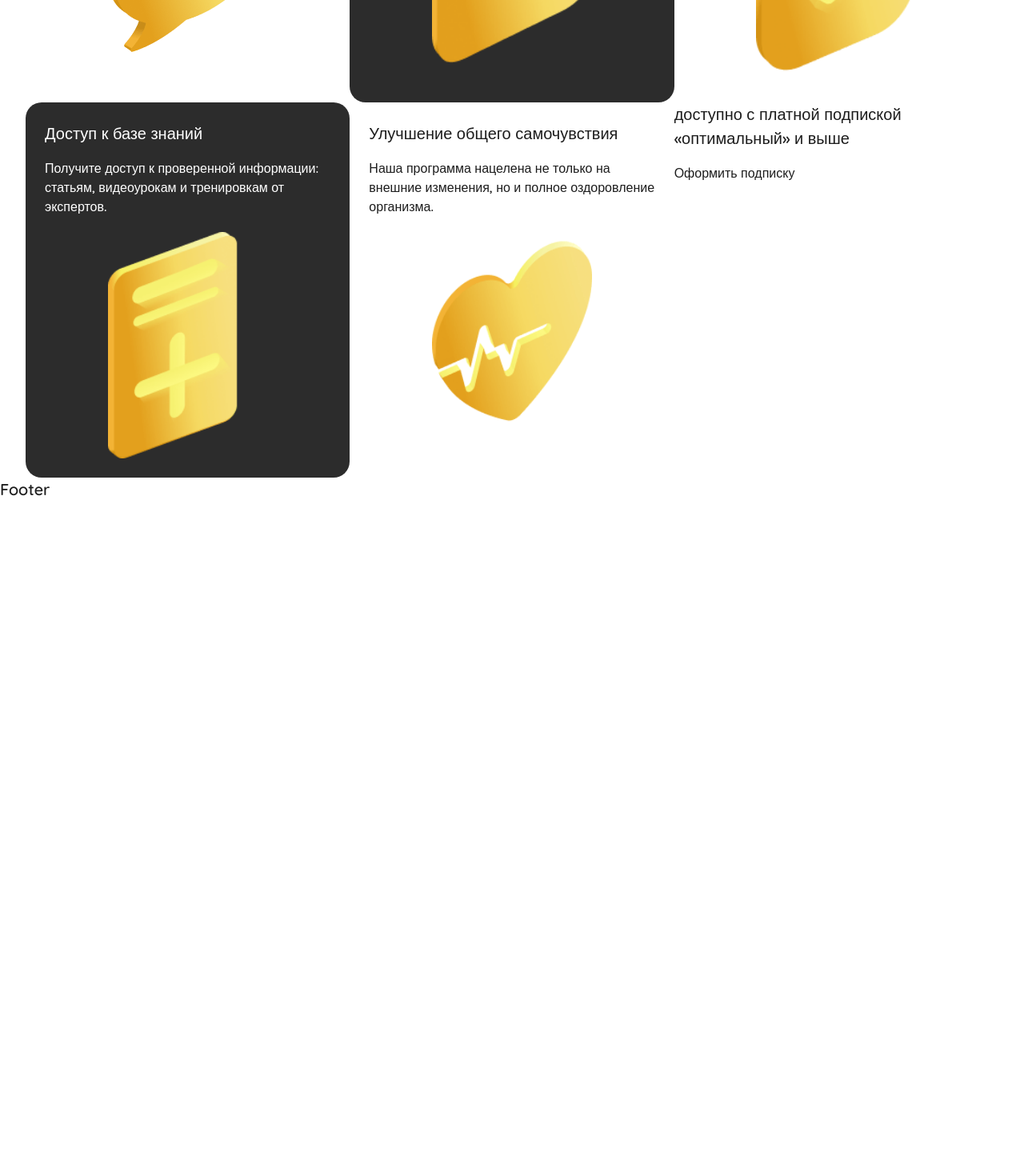
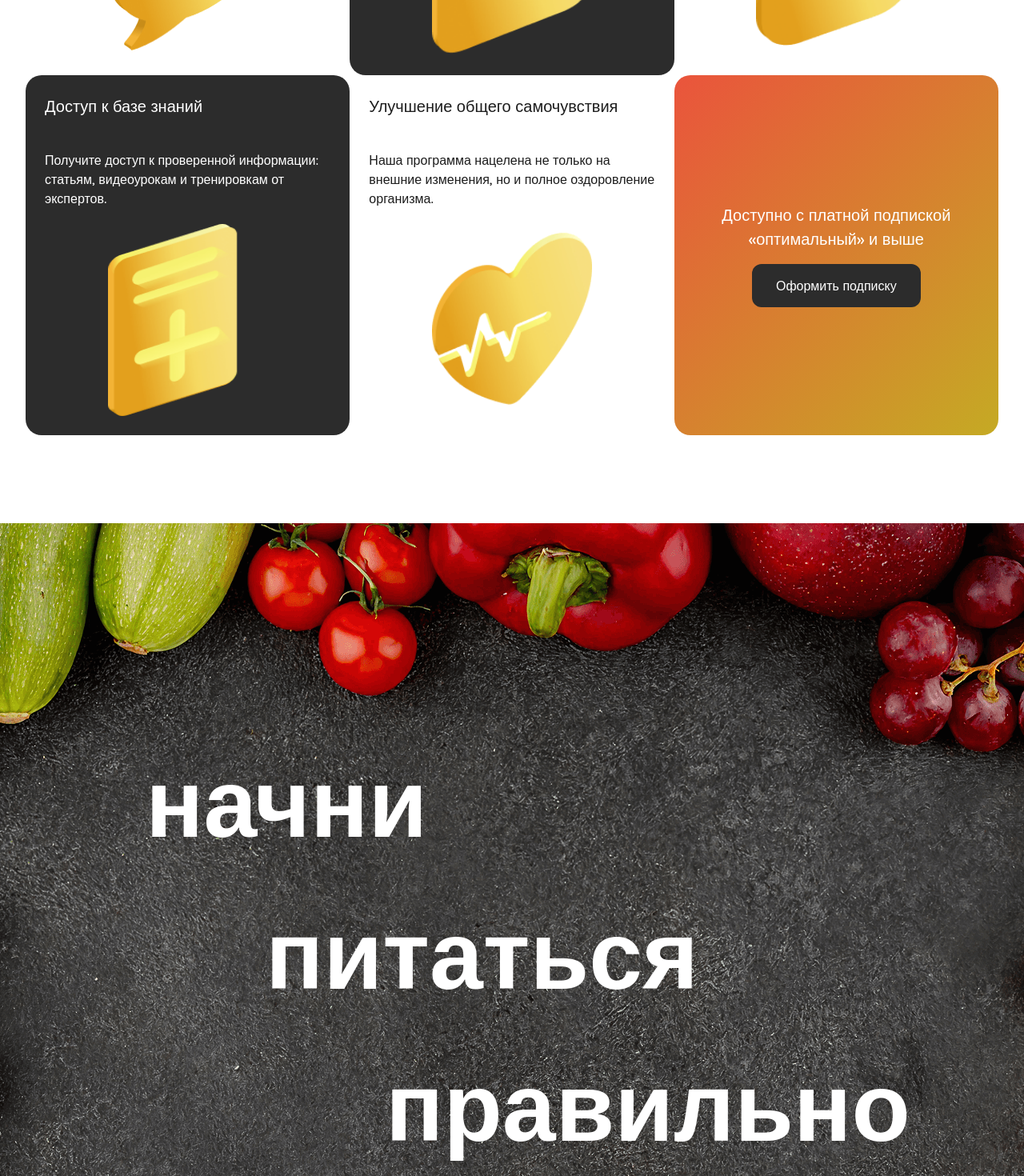
Before and after one commit to Anatoliy2024/healthy-food, a Next.js app: page / in a window 1280 px wide. Shown: the part 8480-9950 px from the top of the page at 80% size. Before the commit the page ends 9107 px from the top, so only its background shows below. Built offline with nearby package versions, Linux system fonts and the light colour scheme.

Commit message:
add block SloganTwo and change css Advantage

```diff
--- a/src/components/AdvantageBlock/AdvantageBlock.module.scss
+++ b/src/components/AdvantageBlock/AdvantageBlock.module.scss
@@ -1,10 +1,16 @@
 .wrapper {
   max-width: 1216px;
   margin: 0 auto;
+  padding-bottom: 110px;
   h3 {
     font-size: var(--fs-xsl);
     font-family: var(--font-poppins);
     padding-bottom: 70px;
+  }
+  h4 {
+    font-size: var(--fs-lg);
+    padding-bottom: 16px;
+    //   flex: 0 0 70px;
   }
   .content {
     display: grid;
@@ -12,11 +18,11 @@
     // align-items: stretch;
     // grid-template-columns: repeat(auto-fill, 1fr);
     font-size: var(--fs-md);
-    h4 {
-      font-size: var(--fs-lg);
-      padding-bottom: 16px;
-      //   flex: 0 0 70px;
-    }
+    // h4 {
+    //   font-size: var(--fs-lg);
+    //   padding-bottom: 16px;
+    //   //   flex: 0 0 70px;
+    // }
     & > div:nth-child(2),
     & > div:nth-child(4) {
       background: #2c2c2c;
@@ -25,17 +31,41 @@
     .advantageElem {
       padding: 24px;
       border-radius: 20px;
+      display: grid;
+      grid-template-rows: 50px auto 240px;
+      gap: 20px;
 
       //   display: flex;
       //   flex-direction: column;
       //   gap: 20px;
-      .elemContent {
+      // .elemContent {
+      //   display: flex;
+      //   flex-direction: column;
+      //   gap: 20px;
+      .imageContainer {
         display: flex;
-        flex-direction: column;
-        gap: 20px;
-        .imageContainer {
-          display: flex;
-          justify-content: center;
+        justify-content: center;
+      }
+      // }
+    }
+    .subscribeElem {
+      background: var(--color-gradient);
+      border-radius: 20px;
+      display: flex;
+      flex-direction: column;
+      justify-content: center;
+      align-items: center;
+      color: white;
+      h4 {
+        text-align: center;
+      }
+      button {
+        padding: 15px 30px;
+        border-radius: 12px;
+        background: #2c2c2c;
+        cursor: pointer;
+        &:hover {
+          transform: scale(1.1);
         }
       }
     }
--- a/src/components/AdvantageBlock/AdvantageBlock.tsx
+++ b/src/components/AdvantageBlock/AdvantageBlock.tsx
@@ -143,8 +143,8 @@ export function AdvantageBlock() {
             </div>
           </div>
         </div> */}
-        <div>
-          <h4>доступно с платной подпиской «оптимальный» и выше</h4>
+        <div className={style.subscribeElem}>
+          <h4>Доступно с платной подпиской «оптимальный» и выше</h4>
           <button>Оформить подписку</button>
         </div>
       </div>
@@ -164,12 +164,12 @@ function AdvantageElem({
   return (
     <div className={style.advantageElem}>
       <h4>{title}</h4>
-      <div className={style.elemContent}>
-        <div>{description}</div>
-        <div className={style.imageContainer}>
-          <Image src={image} width={200} height={240} alt="image" />
-        </div>
+      <div>{description}</div>
+      <div className={style.imageContainer}>
+        <Image src={image} width={200} height={240} alt="image" />
       </div>
+      {/* <div className={style.elemContent}>
+      </div> */}
     </div>
   )
 }
--- /dev/null
+++ b/src/components/CheckList/CheckList.module.scss
@@ -0,0 +1,2 @@
+.wrapper {
+}
--- /dev/null
+++ b/src/components/CheckList/CheckList.tsx
@@ -0,0 +1,37 @@
+import style from "./CheckList.module.scss"
+export function CheckList() {
+  return (
+    <div className={style.wrapper}>
+      <div className={style.container}>
+        <h3>успей забрать чек-лист</h3>
+        <div>
+          <div>
+            <div>
+              <p>
+                Оставьте свой адрес электронной почты и начните получать
+                полезные советы по правильному питанию прямо на почту —
+                совершенно бесплатно!
+              </p>
+              <p>
+                Вас ждут простые рекомендации, вкусные идеи и проверенные
+                лайфхаки для здорового образа жизни.
+              </p>
+            </div>
+            <div>
+              <input type="text" placeholder='"Электронная почта' />
+            </div>
+          </div>
+          <div>
+            <div>Здоровье</div>
+            <div>Сила</div>
+            <div>Результат</div>
+            <div>План</div>
+            <div>Энергия</div>
+            <div>Легкость</div>
+            <div>Старт</div>
+          </div>
+        </div>
+      </div>
+    </div>
+  )
+}
--- a/src/components/MainInfo/MainInfo.tsx
+++ b/src/components/MainInfo/MainInfo.tsx
@@ -1,8 +1,10 @@
 import { AdvantageBlock } from "../AdvantageBlock/AdvantageBlock"
 import { AdviceBlock } from "../AdviceBlock/AdviceBlock"
+import { CheckList } from "../CheckList/CheckList"
 import { GeneralInformationBlock } from "../GeneralInformation/GeneralInformationBlock"
 import { RecipeBlock } from "../RecipeBlock/RecipeBlock"
 import { SloganBlock } from "../SloganBlock/SloganBlock"
+import { SloganBlockTwo } from "../SloganBlockTwo/SloganBlockTwo"
 import { SubscribeBlock } from "../SubscribeBlock/SubscribeBlock"
 
 export function MainInfo() {
@@ -14,6 +16,8 @@ export function MainInfo() {
       <SloganBlock />
       <RecipeBlock />
       <AdvantageBlock />
+      <SloganBlockTwo />
+      <CheckList />
     </div>
   )
 }
--- /dev/null
+++ b/src/components/SloganBlockTwo/SloganBlockTwo.module.scss
@@ -0,0 +1,25 @@
+.wrapper {
+  //   min-height: 1100px;
+  background: url("/image/dish-10.png") no-repeat center;
+  margin-bottom: 110px;
+  .container {
+    padding: 252px 0;
+    max-width: 1216px;
+    margin: 0 auto;
+    // text-align: center;
+    font-size: var(--fs-xxxl);
+    font-weight: 700;
+    color: white;
+    line-height: 190px;
+
+    div:first-child {
+      padding-left: 150px;
+    }
+    div:nth-child(2) {
+      padding-left: 300px;
+    }
+    div:last-child {
+      padding-left: 450px;
+    }
+  }
+}
--- /dev/null
+++ b/src/components/SloganBlockTwo/SloganBlockTwo.tsx
@@ -0,0 +1,12 @@
+import style from "./SloganBlockTwo.module.scss"
+export function SloganBlockTwo() {
+  return (
+    <div className={style.wrapper}>
+      <div className={style.container}>
+        <div>начни</div>
+        <div>питаться</div>
+        <div>правильно</div>
+      </div>
+    </div>
+  )
+}
```
Also changed, not shown: public/image/dish-10.png (added).
